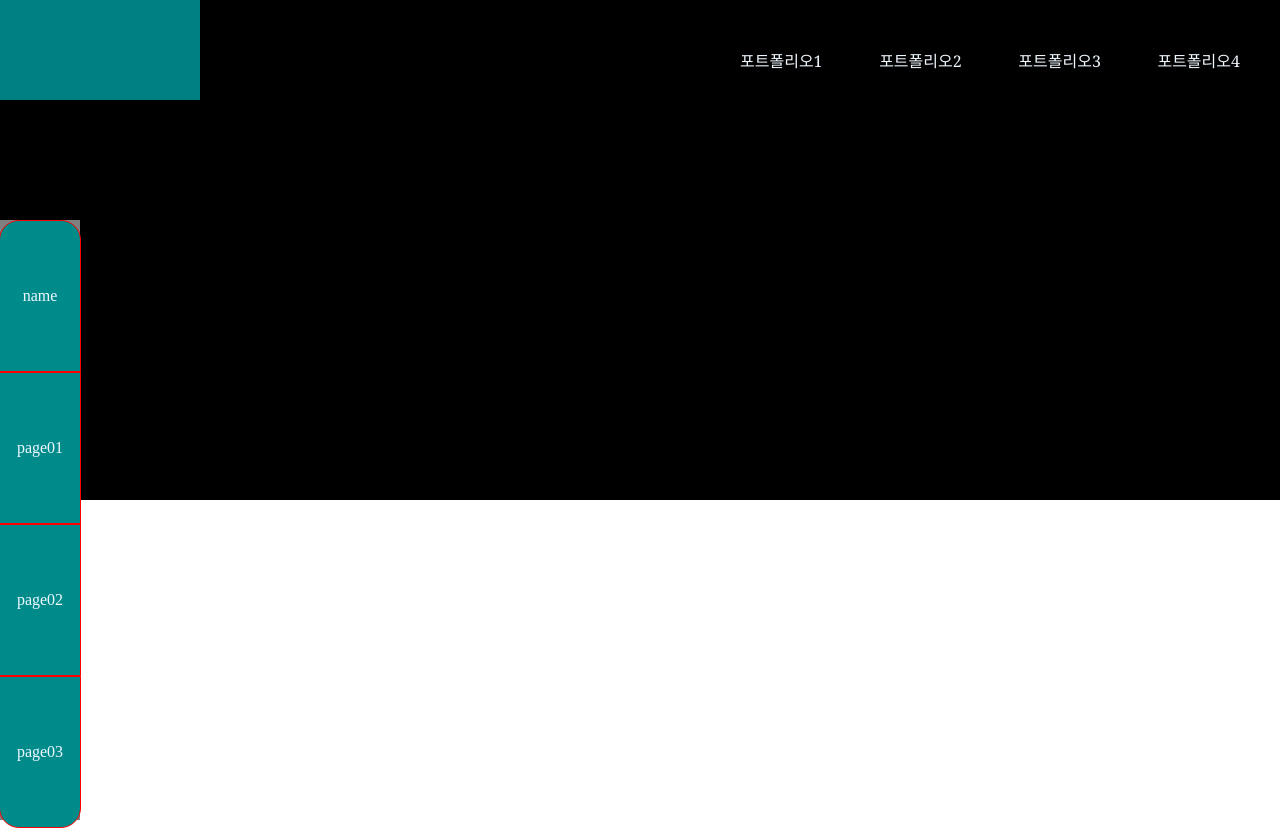
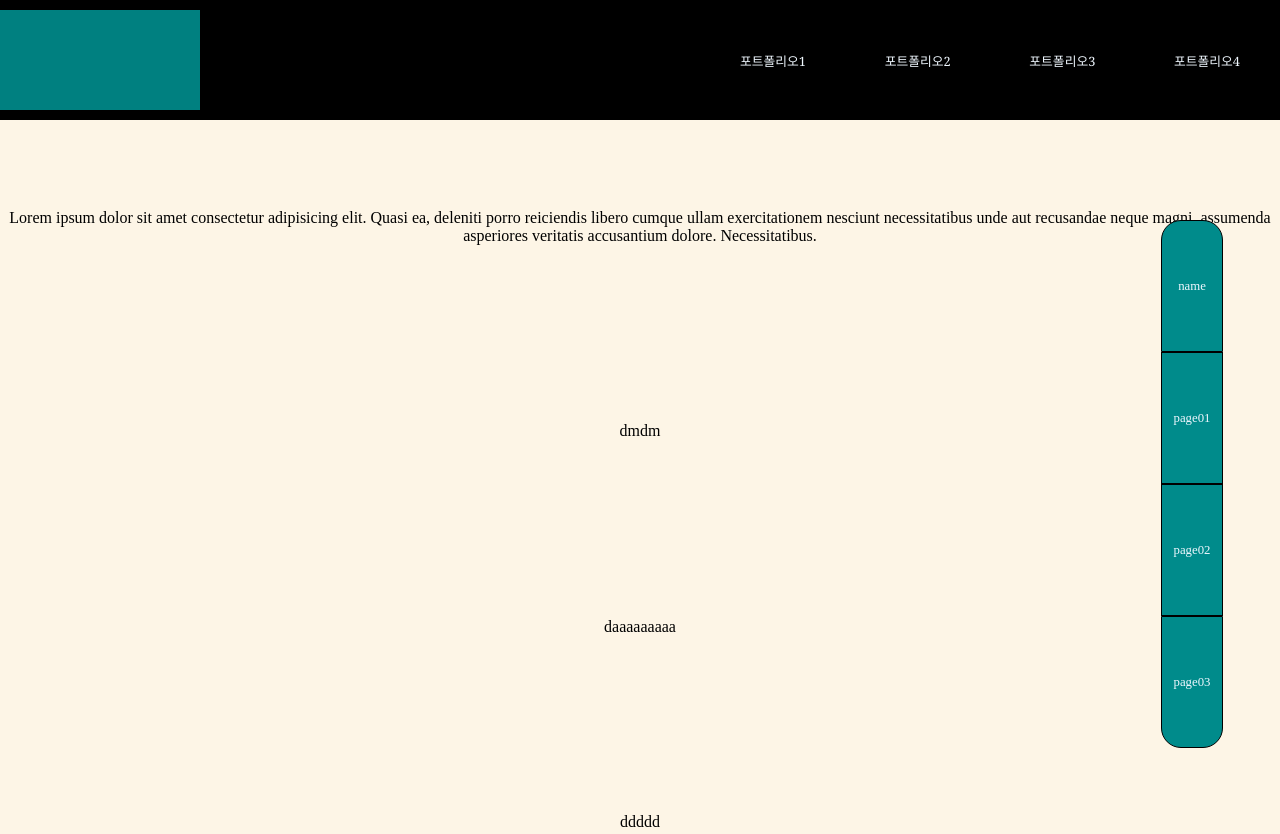
Before and after one commit to monchaeeun/monchaeeun.github.io, a plain HTML site: page index.html in a window 1280 px wide. Shown: the top 834 px of the page. Drawn offline with Linux system fonts and the light colour scheme.

Commit message:
포폴수정

```diff
--- a/index.css
+++ b/index.css
@@ -5,7 +5,7 @@
 .all {
   background-color: black;
   width: 100%;
-  height: 500px;
+  height: 3000px;
 }
 .header {
   display: flex;
@@ -15,6 +15,7 @@
   background-color: teal;
   width: 200px;
   height: 100px;
+  margin-top: 10px;
 }
 .headerBar {
   margin: 10px;
@@ -27,7 +28,7 @@
   justify-content: space-between;
   align-items: center;
   font-family: Cambria, Cochin, Georgia, Times, "Times New Roman", serif;
-  font-size: 1rem;
+  font-size: 0.8rem;
 }
 .headerBar a {
   text-align: center;
@@ -37,39 +38,54 @@
 .menu {
   position: fixed;
   margin-top: 100px;
+  margin-left: 90%;
   width: 80px;
-  height: 600px;
-  background-color: gray;
+  height: 500px;
   color: aliceblue;
   display: flex;
   flex-direction: column;
   justify-content: space-around;
   align-items: center;
+  font-size: 0.8rem;
 }
 .menu div {
   text-align: center;
-  line-height: 150px;
-  width: 80px;
-  height: 150px;
+  line-height: 130px;
+  width: 60px;
+  height: 130px;
 }
-.menu div:hover {
-  background-color: darkolivegreen;
-}
+
 #name {
   background-color: darkcyan;
-  border: 1px solid red;
+  border: 1px solid black;
   border-radius: 20px 20px 0 0;
 }
 #page01 {
   background-color: darkcyan;
-  border: 1px solid red;
+  border: 1px solid black;
 }
 #page02 {
   background-color: darkcyan;
-  border: 1px solid red;
+  border: 1px solid black;
 }
 #page03 {
   background-color: darkcyan;
-  border: 1px solid red;
+  border: 1px solid black;
   border-radius: 0 0 20px 20px;
 }
+#name:hover,
+#page01:hover,
+#page02:hover,
+#page03:hover {
+  background-color: black;
+}
+.main {
+  width: 100%;
+  height: 800px;
+  background-color: oldlace;
+  display: flex;
+  flex-direction: column;
+  align-items: center;
+  justify-content: space-around;
+  text-align: center;
+}
--- a/index.html
+++ b/index.html
@@ -25,7 +25,17 @@
           <div id="page03">page03</div>
         </div>
       </div>
-      <div class="main"></div>
+      <div class="main">
+        <div>
+          Lorem ipsum dolor sit amet consectetur adipisicing elit. Quasi ea,
+          deleniti porro reiciendis libero cumque ullam exercitationem nesciunt
+          necessitatibus unde aut recusandae neque magni, assumenda asperiores
+          veritatis accusantium dolore. Necessitatibus.
+        </div>
+        <div>dmdm</div>
+        <div>daaaaaaaaa</div>
+        <div>ddddd</div>
+      </div>
       <div class="footer"></div>
     </div>
     <br /><br /><br /><br /><br /><br /><br /><br /><br /><br />
```
